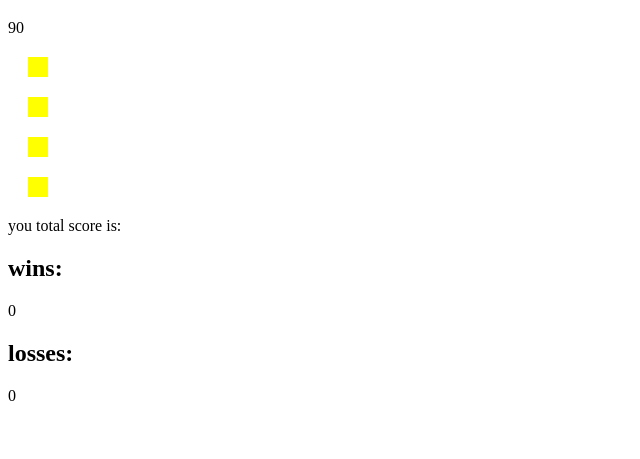
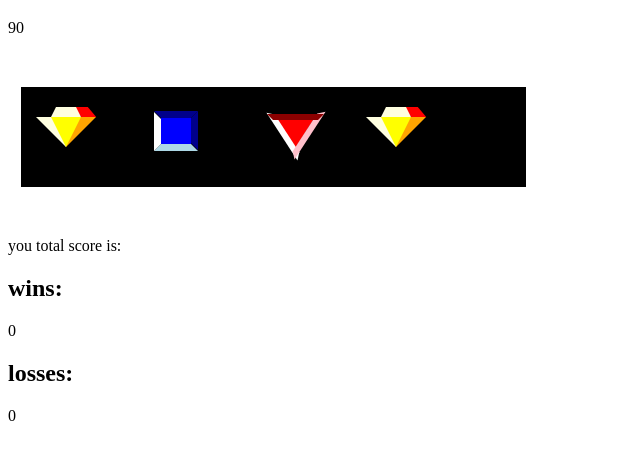
Before and after one commit to dcornnell/gem-guess, a plain HTML site: page index.html in a window 1280 px wide. Shown: the part 61-520 px from the top of the page, without its empty margins (0-640 px from the left). Drawn offline with nearby package versions, Linux system fonts and the light colour scheme.

Commit message:
made the gems pretty

```diff
--- a/assets/css/style.css
+++ b/assets/css/style.css
@@ -1,6 +1,215 @@
-.gem {
+#gem-container {
+    position: relative;
+    background-color: black;
+    height: 100px;
+    margin: 50px 1%;
+    max-width: 40%;
+}
+
+.gem-holder {
+    padding: 20px;
+    margin: 10px;
+    position: relative;
+    float: left;
+    width: 50px;
+}
+
+.gem1 {
+    position: relative;
+}
+
+.gem1:hover,
+.gem2:hover,
+.gem3:hover,
+.gem4:hover {
+    transform: scale(1.2);
+}
+
+.gem1>.part1 {
+    width: 30px;
+    height: 30px;
+    background-color: blue;
+    position: absolute;
+}
+
+.gem1>.part2 {
+    position: absolute;
+    border-bottom: 7px solid lightblue;
+    border-left: 7px solid transparent;
+    border-right: 7px solid transparent;
+    top: 27px;
+    left: -7px;
+    height: 0;
+    width: 30px;
+}
+
+.gem1>.part3 {
+    position: absolute;
+    border-top: 7px solid darkblue;
+    border-left: 7px solid transparent;
+    border-right: 7px solid transparent;
+    height: 0;
+    width: 30px;
+    left: -7px;
+    top: -6px;
+}
+
+.gem1>.part4 {
+    position: absolute;
+    border-right: 7px solid darkblue;
+    border-top: 7px solid transparent;
+    border-bottom: 7px solid transparent;
+    height: 25px;
+    width: 0;
+    left: 30px;
+    top: -6px;
+}
+
+.gem1>.part5 {
+    position: absolute;
+    border-left: 7px solid white;
+    border-top: 7px solid transparent;
+    border-bottom: 7px solid transparent;
+    height: 25px;
+    width: 0;
+    left: -7px;
+    top: -5px;
+}
+
+.gem2 {
+    position: relative;
+}
+
+.gem2>.part1 {
+    position: absolute;
+    width: 0;
+    height: 0;
+    border-left: 15px solid transparent;
+    border-right: 15px solid transparent;
+    border-top: 30px solid yellow;
+    z-index: 2;
+}
+
+.gem2>.part2 {
+    position: absolute;
+    width: 0;
+    height: 0;
+    border-top: 30px solid lightyellow;
+    border-left: 30px solid transparent;
+    z-index: 1;
+    left: -15px;
+}
+
+.gem2>.part3 {
+    position: absolute;
+    width: 0;
+    height: 0;
+    left: 15px;
+    border-top: 30px solid orange;
+    border-right: 30px solid transparent;
+    z-index: 1;
+}
+
+.gem2>.part4 {
+    position: absolute;
+    border-bottom: 10px solid lightyellow;
+    border-left: 5px solid transparent;
+    border-right: 5px solid transparent;
+    height: 0;
     width: 20px;
-    height: 20px;
-    background-color: yellow;
-    margin: 20px;
+    top: -10px;
+    z-index: 2;
 }
+
+.gem2>.part5 {
+    position: absolute;
+    top: -10px;
+    left: 26px;
+    width: 15px;
+    height: 10px;
+    transform: skew(40deg);
+    background: red;
+}
+
+.gem2>.part6 {
+    position: absolute;
+    top: -10px;
+    left: -9px;
+    width: 15px;
+    height: 10px;
+    transform: skew(-40deg);
+    background: white;
+}
+
+.gem3 {
+    position: relative;
+}
+
+.gem3>.part1 {
+    width: 0;
+    height: 0;
+    border-left: 22px solid transparent;
+    border-right: 22px solid transparent;
+    border-top: 35px solid red;
+}
+
+.gem3>.part2 {
+    position: absolute;
+    border-bottom: 6px solid white;
+    border-left: 6px solid transparent;
+    border-right: 6px solid transparent;
+    height: 0;
+    width: 45px;
+    transform: rotate(57deg);
+    top: 15px;
+    left: -15px;
+}
+
+.gem3>.part3 {
+    position: absolute;
+    border-bottom: 6px solid pink;
+    border-left: 6px solid transparent;
+    border-right: 6px solid transparent;
+    height: 0;
+    width: 45px;
+    transform: rotate(-57deg);
+    top: 14px;
+    left: 8px;
+}
+
+.gem3>.part4 {
+    position: absolute;
+    border-bottom: 6px solid darkred;
+    border-left: 6px solid transparent;
+    border-right: 6px solid transparent;
+    height: 40px;
+    width: 45px;
+    transform: rotate(180deg);
+    top: -3px;
+    left: -4px;
+}
+
+.gem4 {
+    position: relative;
+}
+
+.gem4>.part1 {
+    position: absolute;
+    display: block;
+    width: 40px;
+    height: 44px;
+    background-color: lightgreen;
+    border-radius: 50% 50% 50% 50% / 60% 60% 40% 40%;
+}
+
+.gem4>.part2 {
+    position: absolute;
+    display: block;
+    width: 30px;
+    height: 40px;
+    background-image: linear-gradient(to bottom right, white, green);
+    border-radius: 50% 50% 50% 50% / 60% 60% 40% 40%;
+    z-index: 1;
+    top: 2px;
+    left: 5px;
+}
--- a/assets/javascript/game.js
+++ b/assets/javascript/game.js
@@ -31,9 +31,15 @@ function setUp() {
     for (let i = 0; i < gemNumbers.length; i++) {
         const gem = $("<div>");
         gem.addClass("gem");
+        gem.addClass("gem" + randomIntBetween(1, 5));
+
         gem.attr("data-rand-num", gemNumbers[i]);
-        $("#gem-holder").append(gem);
+        $("#gem-holder" + i).append(gem);
+
+
+
     }
+    addStyle();
 
     $(".gem").on("click", function() {
         userScore += parseInt($(this).attr("data-rand-num"));
@@ -49,15 +55,43 @@ function compare(userNum, compNum) {
         console.log("you win");
         win++;
         winHolder.text(win);
-        $("#gem-holder").empty();
+        $(".gem-holder").empty();
         setUp();
 
     } else if (userNum > compNum) {
         console.log("you lose");
         loss++;
         lossHolder.text(loss);
-        $("#gem-holder").empty();
+        $(".gem-holder").empty();
         setUp();
 
     } else {}
 }
+
+function addStyle() {
+    for (let i = 0; i < 6; i++) {
+        const part = $("<div>");
+        part.addClass("part" + i);
+        $(".gem").append(part);
+    }
+
+    // const part2 = $("<div>");
+    // part2.addClass("part2");
+    // $(".gem").append(part2);
+
+    // const part3 = $("<div>");
+    // part3.addClass("part3");
+    // $(".gem").append(part3);
+
+    // const part4 = $("<div>");
+    // part4.addClass("part4");
+    // $(".gem").append(part4);
+
+    // const part5 = $("<div>");
+    // part5.addClass("part5");
+    // $(".gem").append(part5);
+
+    // const part6 = $("<div>");
+    // part6.addClass("part6");
+    // $(".gem").append(part6);
+}
--- a/index.html
+++ b/index.html
@@ -16,7 +16,13 @@
     <h1>Crystal Collector!</h1>
     <div id="target-number"></div>
 
-    <div id="gem-holder"></div>
+    <div id="gem-container">
+        <div class="gem-holder" id="gem-holder0"></div>
+        <div class="gem-holder" id="gem-holder1"></div>
+        <div class="gem-holder" id="gem-holder2"></div>
+        <div class="gem-holder" id="gem-holder3"></div>
+    </div>
+
     <div> you total score is:</div>
     <div id="score"></div>
     <div id="player-number"></div>
@@ -27,6 +33,15 @@
         <div id="loss-holder"></div>
     </div>
     <script type="text/javascript" src="assets/javascript/game.js"></script>
+
+    <div class="test-container">
+        <div class="test-holder"></div>
+        <div class="test-holder"></div>
+        <div class="test-holder"></div>
+        <div class="test-holder"></div>
+    </div>
 </body>
 
+
+
 </html>
```
